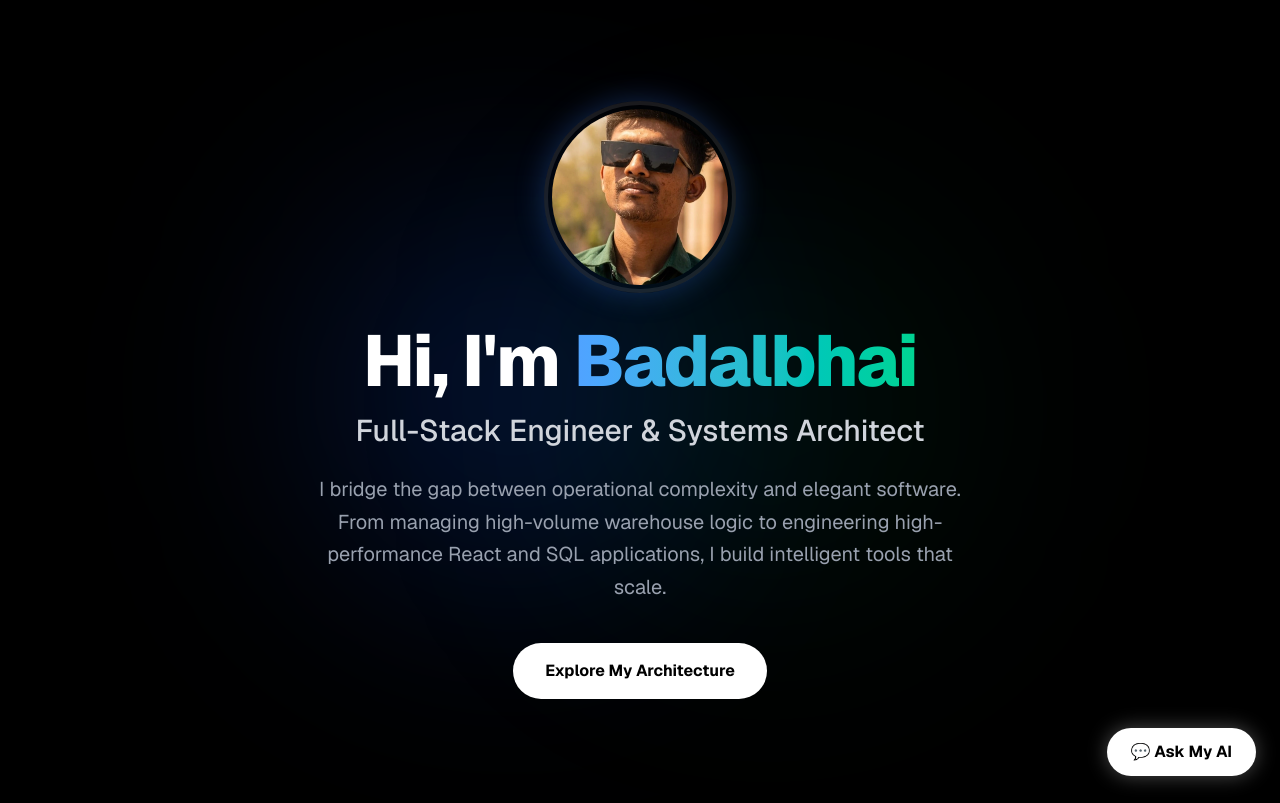
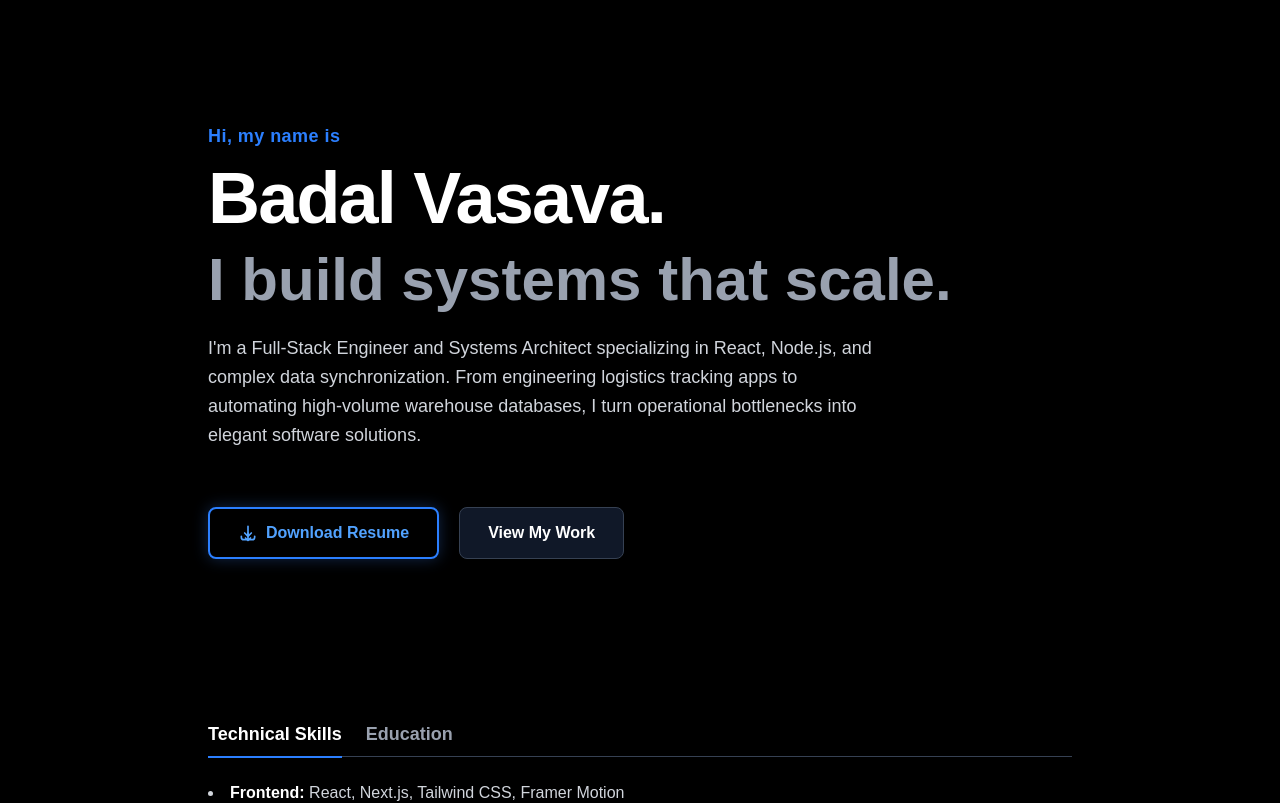
Before and after one commit to badalvasava286-ai/portfolio-frontend, a Next.js app: page / in a window 1280 px wide. Shown: the top 803 px of the page. Built offline with nearby package versions, Linux system fonts and the light colour scheme.

Commit message:
Moved Hero layout directly into page.tsx with resume download button

```diff
--- a/app/page.tsx
+++ b/app/page.tsx
@@ -1,25 +1,61 @@
-import Hero from '../components/Hero';
-import AboutTabs from '../components/AboutTabs';
-import SqlTerminal from '../components/SqlTerminal';
-import DashboardSandbox from '../components/DashboardSandbox';
-import Projects from '../components/Projects';
-import Contact from '../components/Contact';
-import AiChatWidget from '../components/AiChatWidget';
+import AboutTabs from '@/components/AboutTabs';
 import Experience from '@/components/Experience';
+import SqlTerminal from '@/components/SqlTerminal';
+import Projects from '@/components/Projects';
+import Contact from '@/components/Contact';
 
 export default function Home() {
   return (
-    <div className="bg-black min-h-screen font-sans selection:bg-blue-500 selection:text-white scroll-smooth">
-      <main>
-        <Hero />
-        <AboutTabs />
-        <Experience />
-        <SqlTerminal />
-        <Projects />
-        <Contact />
-      </main>
+    <main className="min-h-screen bg-black text-white selection:bg-blue-500 selection:text-white pb-20">
 
-      <AiChatWidget />
-    </div>
+      {/* --- HERO SECTION START --- */}
+      <section className="w-full min-h-[85vh] flex flex-col justify-center items-start py-20 px-4 max-w-4xl mx-auto animate-fadeIn">
+        <p className="text-blue-500 font-semibold tracking-wide mb-3 text-lg">
+          Hi, my name is
+        </p>
+        <h1 className="text-5xl md:text-7xl font-extrabold text-white mb-4 tracking-tight">
+          Badal Vasava.
+        </h1>
+        <h2 className="text-4xl md:text-6xl font-bold text-gray-400 mb-6">
+          I build systems that scale.
+        </h2>
+
+        <p className="text-lg text-gray-300 max-w-2xl mb-10 leading-relaxed">
+          I'm a Full-Stack Engineer and Systems Architect specializing in React, Node.js, and complex data synchronization. From engineering logistics tracking apps to automating high-volume warehouse databases, I turn operational bottlenecks into elegant software solutions.
+        </p>
+
+        <div className="flex flex-wrap gap-5 mt-4">
+          {/* The Resume Download Button */}
+          <a
+            href="/resume.pdf"
+            download="Badal_Vasava_Resume.pdf"
+            className="inline-flex items-center justify-center px-7 py-3 border-2 border-blue-500 text-blue-400 hover:bg-blue-500 hover:text-white font-semibold rounded-lg transition-all duration-300 shadow-[0_0_15px_rgba(59,130,246,0.3)] hover:shadow-[0_0_25px_rgba(59,130,246,0.5)]"
+          >
+            <svg className="w-5 h-5 mr-2" fill="none" stroke="currentColor" viewBox="0 0 24 24">
+              <path strokeLinecap="round" strokeLinejoin="round" strokeWidth={2} d="M4 16v1a3 3 0 003 3h10a3 3 0 003-3v-1m-4-4l-4 4m0 0l-4-4m4 4V4" />
+              <path strokeLinecap="round" strokeLinejoin="round" strokeWidth={2} d="M12 12v9m0 0l-3-3m3 3l3-3" />
+            </svg>
+            Download Resume
+          </a>
+
+          {/* Secondary Action Button */}
+          <a
+            href="#projects"
+            className="inline-flex items-center justify-center px-7 py-3 bg-gray-900 text-white hover:bg-gray-800 font-semibold rounded-lg transition-all duration-300 border border-gray-700"
+          >
+            View My Work
+          </a>
+        </div>
+      </section>
+      {/* --- HERO SECTION END --- */}
+
+      {/* --- REST OF THE PORTFOLIO --- */}
+      <AboutTabs />
+      <Experience />
+      <SqlTerminal />
+      <Projects />
+      <Contact />
+
+    </main>
   );
 }
--- a/components/Hero.tsx
+++ b/components/Hero.tsx
@@ -1,65 +1,44 @@
-"use client";
-
-import { motion } from 'framer-motion';
+import React from 'react';
 
 export default function Hero() {
   return (
-    <section className="relative min-h-screen flex flex-col justify-center items-center p-10 md:p-24 bg-black text-white overflow-hidden text-center">
+    <section className="w-full min-h-[85vh] flex flex-col justify-center items-start py-20 px-4 max-w-4xl mx-auto animate-fadeIn">
+      <p className="text-blue-500 font-semibold tracking-wide mb-3 text-lg">
+        Hi, my name is
+      </p>
+      <h1 className="text-5xl md:text-7xl font-extrabold text-white mb-4 tracking-tight">
+        Badal Vasava.
+      </h1>
+      <h2 className="text-4xl md:text-6xl font-bold text-gray-400 mb-6">
+        I build systems that scale.
+      </h2>
 
-      {/* Background Glow Effect */}
-      <div className="absolute top-1/4 left-1/4 w-96 h-96 bg-blue-600/20 rounded-full blur-[120px] pointer-events-none"></div>
-      <div className="absolute bottom-1/4 right-1/4 w-96 h-96 bg-emerald-600/10 rounded-full blur-[120px] pointer-events-none"></div>
+      <p className="text-lg text-gray-300 max-w-2xl mb-10 leading-relaxed">
+        I'm a Full-Stack Engineer and Systems Architect specializing in React, Node.js, and complex data synchronization. From engineering logistics tracking apps to automating high-volume warehouse databases, I turn operational bottlenecks into elegant software solutions.
+      </p>
 
-      <motion.div
-        initial={{ opacity: 0, y: 30 }}
-        animate={{ opacity: 1, y: 0 }}
-        transition={{ duration: 0.8 }}
-        className="relative z-10 flex flex-col items-center"
-      >
+      <div className="flex flex-wrap gap-5 mt-4">
+        {/* The Resume Download Button */}
+        <a
+          href="/resume.pdf"
+          download="Badal_Vasava_Resume.pdf"
+          className="inline-flex items-center justify-center px-7 py-3 border-2 border-blue-500 text-blue-400 hover:bg-blue-500 hover:text-white font-semibold rounded-lg transition-all duration-300 shadow-[0_0_15px_rgba(59,130,246,0.3)] hover:shadow-[0_0_25px_rgba(59,130,246,0.5)]"
+        >
+          <svg className="w-5 h-5 mr-2" fill="none" stroke="currentColor" viewBox="0 0 24 24">
+            <path strokeLinecap="round" strokeLinejoin="round" strokeWidth={2} d="M4 16v1a3 3 0 003 3h10a3 3 0 003-3v-1m-4-4l-4 4m0 0l-4-4m4 4V4" />
+            <path strokeLinecap="round" strokeLinejoin="round" strokeWidth={2} d="M12 12v9m0 0l-3-3m3 3l3-3" />
+          </svg>
+          Download Resume
+        </a>
 
-        {/* Profile Photo Wrapper */}
-        <motion.div
-          initial={{ scale: 0.8, opacity: 0 }}
-          animate={{ scale: 1, opacity: 1 }}
-          transition={{ delay: 0.2, duration: 0.5 }}
-          className="w-40 h-40 md:w-48 md:h-48 rounded-full border-4 border-white/10 p-1 backdrop-blur-md mb-8 shadow-[0_0_30px_rgba(59,130,246,0.3)] relative group cursor-pointer"
+        {/* Secondary Action Button */}
+        <a
+          href="#projects"
+          className="inline-flex items-center justify-center px-7 py-3 bg-gray-800 text-white hover:bg-gray-700 font-semibold rounded-lg transition-all duration-300 border border-gray-700"
         >
-          {/* Replace this src with your actual image path later */}
-          <img
-            src="profile.jpg.webp"
-            alt="Badalbhai Ineshbhai Vasava"
-            className="w-full h-full object-cover rounded-full group-hover:scale-105 transition duration-500"
-          />
-          {/* Hover Overlay Glow */}
-          <div className="absolute inset-0 rounded-full bg-blue-500/10 mix-blend-overlay opacity-0 group-hover:opacity-100 transition duration-500"></div>
-        </motion.div>
-
-        {/* Name Header */}
-        <h1 className="text-5xl md:text-7xl font-extrabold tracking-tight mb-4">
-          Hi, I'm <span className="text-transparent bg-clip-text bg-gradient-to-r from-blue-400 to-emerald-400">Badalbhai</span>
-        </h1>
-
-        {/* Cool Subtitle */}
-        <h2 className="text-xl md:text-3xl font-medium text-gray-300 mb-6">
-          Full-Stack Engineer & Systems Architect
-        </h2>
-
-        {/* Punchy Summary */}
-        <p className="text-lg md:text-xl text-gray-400 max-w-2xl mb-10 leading-relaxed">
-          I bridge the gap between operational complexity and elegant software. From managing high-volume warehouse logic to engineering high-performance React and SQL applications, I build intelligent tools that scale.
-        </p>
-
-        {/* Call to Action */}
-        <motion.a
-          whileHover={{ scale: 1.05 }}
-          whileTap={{ scale: 0.95 }}
-          href="#projects"
-          className="inline-block px-8 py-4 bg-white text-black font-bold rounded-full hover:shadow-[0_0_30px_rgba(255,255,255,0.4)] transition duration-300"
-        >
-          Explore My Architecture
-        </motion.a>
-
-      </motion.div>
+          View My Work
+        </a>
+      </div>
     </section>
   );
 }
```
Also changed, not shown: 1 other file (tests, documents, lock files or other folders).
